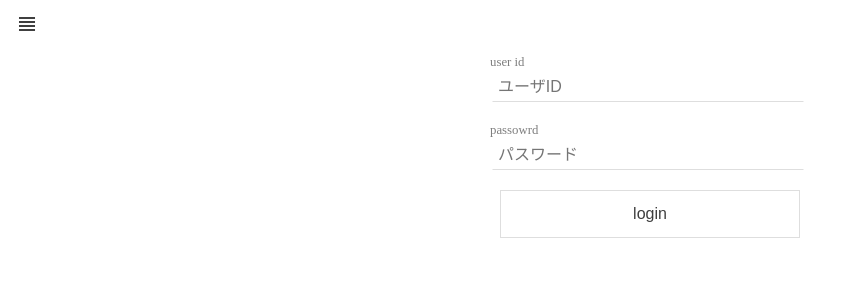
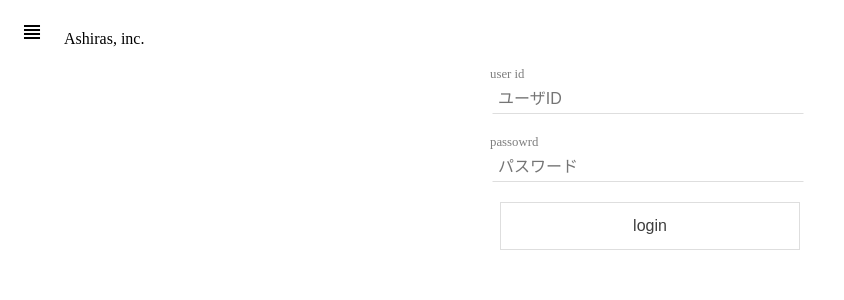
Before and after one commit to gitter-badger/office-work, an Angular app: page /login in a window 1280 px wide. Shown: the top 300 px of the page, without its empty margins (0-844 px from the left). Built offline with nearby package versions, Linux system fonts and the light colour scheme.

Commit message:
色を変更

```diff
--- a/src/app/shared/slide-menu/slide-menu.component.html
+++ b/src/app/shared/slide-menu/slide-menu.component.html
@@ -1,7 +1,7 @@
-<button [@collapseButton]="collapse" (click)="toggleCollapse()"><i class="material-icons">view_headline</i></button>
+<div><a class="open material-icons" [@collapseButton]="collapse" (click)="toggleCollapse()">view_headline</a><span>Ashiras, inc.</span></div>
 <nav [@collapse]="collapse">
   <span [hidden]="collapse==='closed'">
-    <button [@collapseButton]="collapse" (click)="toggleCollapse()"><i class="material-icons">view_headline</i></button>
+    <div><a class="open material-icons" [@collapseButton]="collapse" (click)="toggleCollapse()">view_headline</a><span>Ashiras, inc.</span></div>
     <ul class="nav navbar-nav">
       <li><a>勤怠</a></li>
       <li><a>給与明細</a></li>
--- a/src/app/shared/slide-menu/slide-menu.component.scss
+++ b/src/app/shared/slide-menu/slide-menu.component.scss
@@ -1,3 +1,5 @@
+@import "../../../colors.scss";
+
 :host {
   z-index: 2147483647;
 }
@@ -6,12 +8,8 @@ nav {
   position: absolute;
   top: 0;
   height: 100vh;
-  background-color: #ddd;
-}
-
-button {
-  border: 0px #ffffff;
-  width: 10px;
+  background-color: $corp-color;
+  color: $base-color;
 }
 
 ul {
@@ -25,3 +23,15 @@ li {
 a {
   white-space: nowrap;
 }
+
+.open {
+  margin: 20px;
+}
+
+span {
+  white-space: nowrap;
+}
+
+div {
+  vertical-align: middle;
+}
--- a/src/app/shared/slide-menu/slide-menu.component.ts
+++ b/src/app/shared/slide-menu/slide-menu.component.ts
@@ -25,7 +25,6 @@ import {
     ]),
     trigger('collapseButton', [
       state('open', style({
-        backgroundColor: '#dddddd'
       })),
       state('closed', style({
         backgroundColor: '#ffffff'
--- a/src/colors.scss
+++ b/src/colors.scss
@@ -1,2 +1,5 @@
 $base-color: #FFFFFF;
-$border-color: #efefef;
+$border-color: #dedede;
+$gray-color: #7e7e7e;;
+$font-color: #3e3e3e;
+$corp-color: #0981C1;
--- a/src/styles.scss
+++ b/src/styles.scss
@@ -1,8 +1,5 @@
 /* You can add global styles to this file, and also import other style files */
-$base-color: #FFFFFF;
-$border-color: #dedede;
-$gray-color: #7e7e7e;;
-$font-color: #3e3e3e;
+@import "colors.scss";
 
 html,
 body {
```
